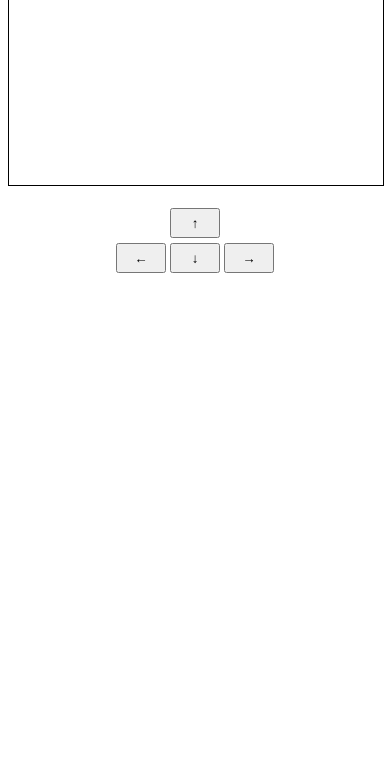
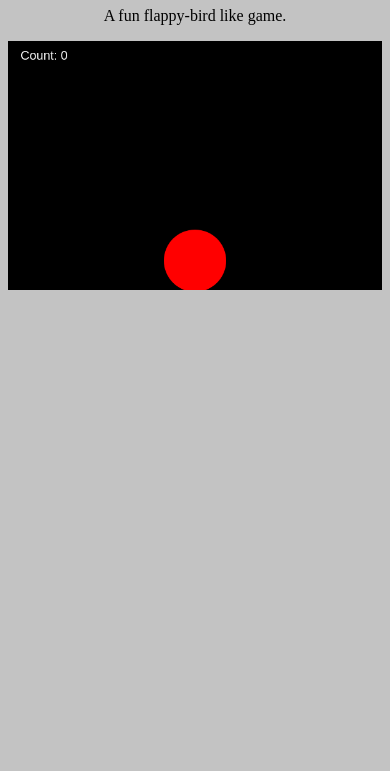
Before and after one commit to vitalyvitmens/sololearn-javascript, a website: page GameDevelopmentWithJS/index.html in a window 390 px wide. Shown: the part 73-844 px from the top of the page. Drawn offline with Linux system fonts and the light colour scheme.

Commit message:
added data in files GameDevelopmentWithJS & Responsive Web Design

```diff
--- a/GameDevelopmentWithJS/game_development_with_JS.css
+++ b/GameDevelopmentWithJS/game_development_with_JS.css
@@ -260,18 +260,27 @@ canvas {
 } */
 
 /* TODO: Coin Collector (Коллекционер монет) */
+/* body {
+  width: fit-content;
+  background-color: black;
+}
 #canvas {
-  width: 100%;
-  border: 1px solid black;
+  display: flex;
+  justify-content: center;
+
+  background-color: blue;
+  height: 100%;
+  border: 3px solid azure;
 }
 button {
   width: 50px;
   height: 30px;
   margin-bottom: 5px;
-}
+} */
 
 /* TODO: Practice: Adding Gravity (Практика: Добавление гравитации) */
-/* body {
+body {
+  width: fit-content;
   background-color: #c3c3c3;
 }
 
@@ -282,4 +291,4 @@ h1 {
 canvas {
   width: 100%;
   background-color: black;
-} */
+}
--- a/GameDevelopmentWithJS/game_development_with_JS.js
+++ b/GameDevelopmentWithJS/game_development_with_JS.js
@@ -2310,8 +2310,8 @@ Your browser does not support the HTML5 canvas tag.
 
 //     context.clearRect(0, 0, 600, 400)
 
-//     context.font = '25px Arial'
-//     context.fillStyle = 'black'
+//     context.font = '20px Arial'
+//     context.fillStyle = 'white'
 //     context.fillText('Score: ' + score, 20, 30)
 
 //     context.beginPath()
@@ -2400,58 +2400,58 @@ Your browser does not support the HTML5 canvas tag.
 //   count = 0
 // }
 // Поздравляем, у вас есть полнофункциональная игра! Поэкспериментируйте со скоростью падения и гравитацией, добавьте более сложную логику, настройте свою игру и поделитесь своим творением с сообществом!
-// window.onload = function () {
-//   let btn = document.getElementById('jump')
-//   let count = 0
-//   var canvas = document.getElementById('canvas')
-//   var context = canvas.getContext('2d')
-//   var x = 300
-//   var y = 350
-
-//   var t = Date.now()
-//   let speed = 25
-
-//   context.fillStyle = 'red'
-//   context.fill()
-
-//   document.onkeydown = function () {
-//     count += 1
-//     y -= 25
-//   }
-//   document.ontouchstart = function () {
-//     count += 1
-//     y -= 25
-//   }
-
-//   function draw() {
-//     var timePassed = (Date.now() - t) / 1000
-//     t = Date.now()
-
-//     //clearing the canvas (очистка холста)
-//     context.clearRect(0, 0, 600, 400)
-
-//     //redrawing the circle (перерисовывание круга)
-//     context.beginPath()
-//     context.arc(x, y, 50, 0, 2 * Math.PI)
-//     context.fillStyle = 'red'
-//     context.fill()
-
-//     //drawing the count value (рисование значения счета)
-//     context.font = '25px Arial'
-//     context.fillStyle = 'white'
-//     context.fillText('Count: ' + count, 20, 30)
-
-//     if (y <= 350) {
-//       speed += 50 * timePassed
-//       y += speed * timePassed
-//       speed = 25
-//     }
-//     if (y > 350) {
-//       count = 0
-//     }
-
-//     window.requestAnimationFrame(draw)
-//   }
-//   draw()
-// }
-console.log('Hello!')
+window.onload = function () {
+  let btn = document.getElementById('jump')
+  let count = 0
+  var canvas = document.getElementById('canvas')
+  var context = canvas.getContext('2d')
+  var x = 300
+  var y = 350
+
+  var t = Date.now()
+  let speed = 25
+
+  context.fillStyle = 'red'
+  context.fill()
+
+  document.onkeydown = function () {
+    count += 1
+    y -= 25
+  }
+  document.ontouchstart = function () {
+    count += 1
+    y -= 25
+  }
+
+  function draw() {
+    var timePassed = (Date.now() - t) / 1000
+    t = Date.now()
+
+    //clearing the canvas (очистка холста)
+    context.clearRect(0, 0, 600, 400)
+
+    //redrawing the circle (перерисовывание круга)
+    context.beginPath()
+    context.arc(x, y, 50, 0, 2 * Math.PI)
+    context.fillStyle = 'red'
+    context.fill()
+
+    //drawing the count value (рисование значения счета)
+    context.font = '20px Arial'
+    context.fillStyle = 'white'
+    context.fillText('Count: ' + count, 20, 30)
+
+    if (y <= 350) {
+      speed += 10000 * timePassed
+      y += speed * timePassed
+      speed = 25
+    }
+    if (y > 350) {
+      count = 0
+    }
+
+    window.requestAnimationFrame(draw)
+  }
+  draw()
+}
+// console.log('Hello!')
--- a/GameDevelopmentWithJS/index.html
+++ b/GameDevelopmentWithJS/index.html
@@ -1,7 +1,7 @@
 <!-- TODO: ПОДКЛЮЧАЕМ СТИЛИ CSS ИЗ ФАЙЛА game_development_with_JS.css -->
 <!-- TODO: ПОДКЛЮЧАЕМ SCRIPT JS ИЗ ФАЙЛА game_development_with_JS.js -->
 
-<!DOCTYPE html>
+<!-- <!DOCTYPE html>
 <html lang="en">
   <head>
     <link rel="stylesheet" href="game_development_with_JS.css" />
@@ -13,7 +13,7 @@
   <body>
     <script src="game_development_with_JS.js"></script>
   </body>
-</html>
+</html> -->
 <!-- TODO: HTML (HTML) -->
 <!-- <p>I'm a paragraph</p> -->
 
@@ -314,6 +314,16 @@
 </canvas> -->
 
 <!-- TODO: Coin Collector (Коллекционер монет) -->
+<!-- <!DOCTYPE html>
+<html lang="en">
+  <head>
+    <link rel="stylesheet" href="game_development_with_JS.css" />
+    <meta charset="UTF-8" />
+    <meta http-equiv="X-UA-Compatible" content="IE=edge" />
+    <meta name="viewport" content="width=device-width, initial-scale=1.0" />
+    <title>Document</title>
+  </head>
+  <body>
     <canvas id="canvas" width="600" height="400">
       Your browser does not support the HTML5 canvas tag.
     </canvas>
@@ -325,10 +335,28 @@
       <button id="right">→</button>
     </div>
 
+    <script src="game_development_with_JS.js"></script>
+  </body>
+</html> -->
+
 <!-- TODO: Practice: Adding Gravity (Практика: Добавление гравитации) -->
-<!-- <h1 align="center">My Jumper Game</h1>
+<!DOCTYPE html>
+<html lang="en">
+  <head>
+    <link rel="stylesheet" href="game_development_with_JS.css" />
+    <meta charset="UTF-8" />
+    <meta http-equiv="X-UA-Compatible" content="IE=edge" />
+    <meta name="viewport" content="width=device-width, initial-scale=1.0" />
+    <title>Document</title>
+  </head>
+  <body>
+    <h1 align="center">My Jumper Game</h1>
     <p align="center">A fun flappy-bird like game.</p>
 
     <canvas id="canvas" width="600" height="400">
       Your browser does not support the HTML5 canvas tag.
-</canvas> -->
+    </canvas>
+
+    <script src="game_development_with_JS.js"></script>
+  </body>
+</html>
```
Also changed, not shown: Responsive Web Design/responsive_web_design.js (+5 -5 lines). Lines whose indentation alone changed are shown as unchanged.
